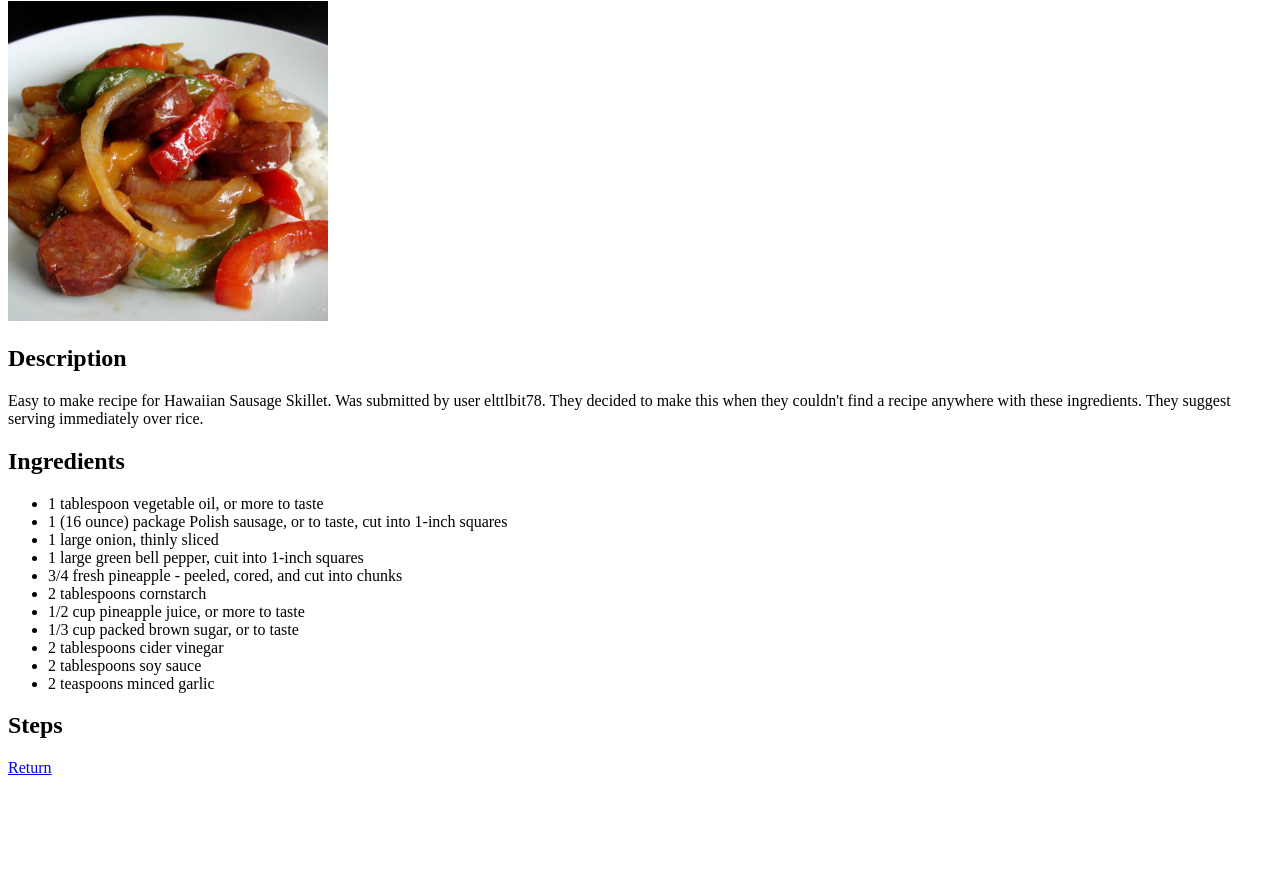
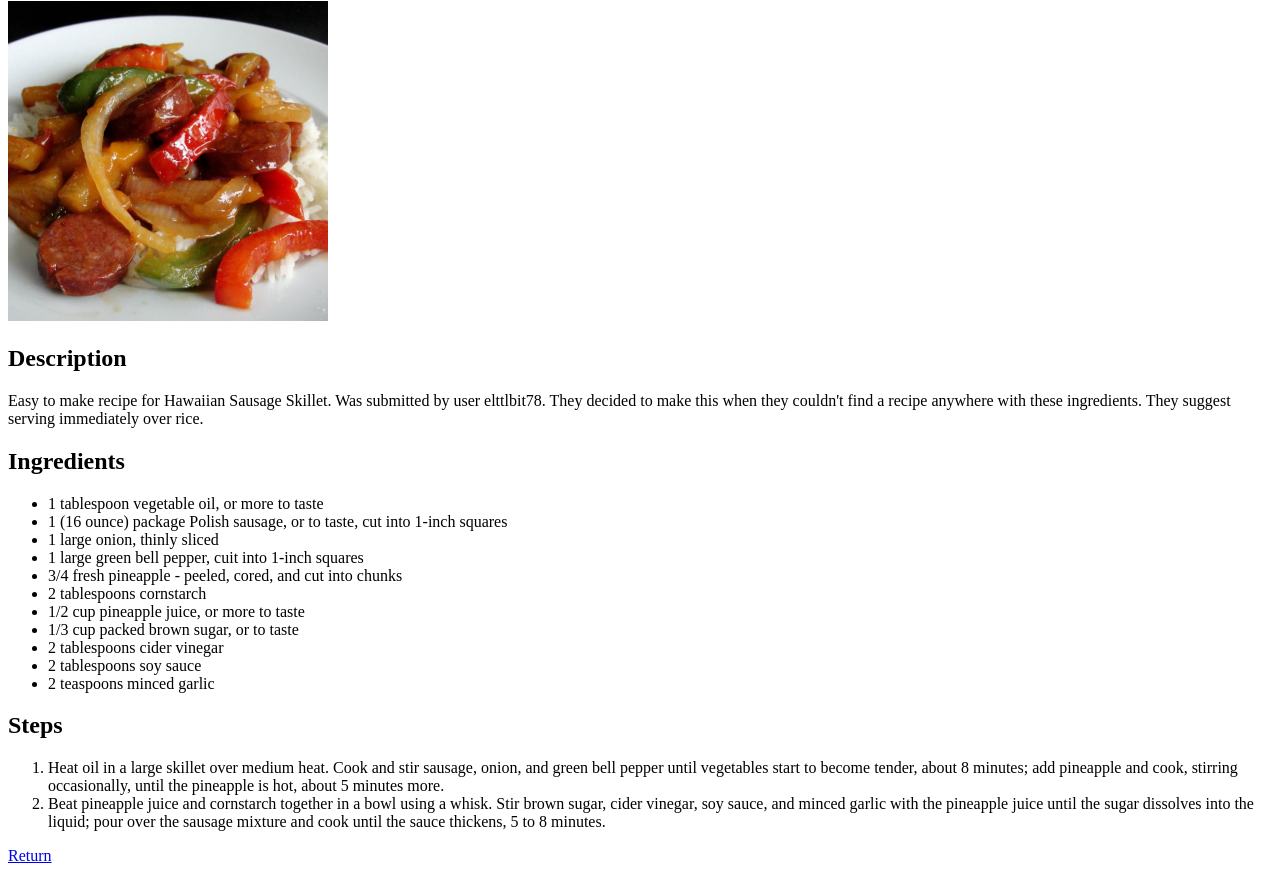
Before and after one commit to sakbob/odin-recipes, a plain HTML site: page recipes/hawaiian-sausage-skillet.html in a window 1280 px wide. Shown: the part 79-952 px from the top of the page. Before the commit the page ends 864 px from the top, so only its background shows below. Drawn offline with Linux system fonts and the light colour scheme.

Commit message:
Finish steps in hawaiian-sausage-skillet.html

```diff
--- a/recipes/hawaiian-sausage-skillet.html
+++ b/recipes/hawaiian-sausage-skillet.html
@@ -35,6 +35,23 @@
             <li>2 teaspoons minced garlic</li>
         </ul>
         <h2>Steps</h2>
+        <ol>
+            <li>
+                Heat oil in a large skillet over medium heat. Cook
+                and stir sausage, onion, and green bell pepper
+                until vegetables start to become tender, about 8
+                minutes; add pineapple and cook, stirring occasionally,
+                until the pineapple is hot, about 5 minutes more.
+            </li>
+            <li>
+                Beat pineapple juice and cornstarch together in a bowl
+                using a whisk. Stir brown sugar, cider vinegar, soy
+                sauce, and minced garlic with the pineapple juice until
+                the sugar dissolves into the liquid; pour over the
+                sausage mixture and cook until the sauce thickens, 5 to
+                8 minutes.
+            </li>
+        </ol>
 
         <a href = "../index.html">Return</a>
     </body>
```
